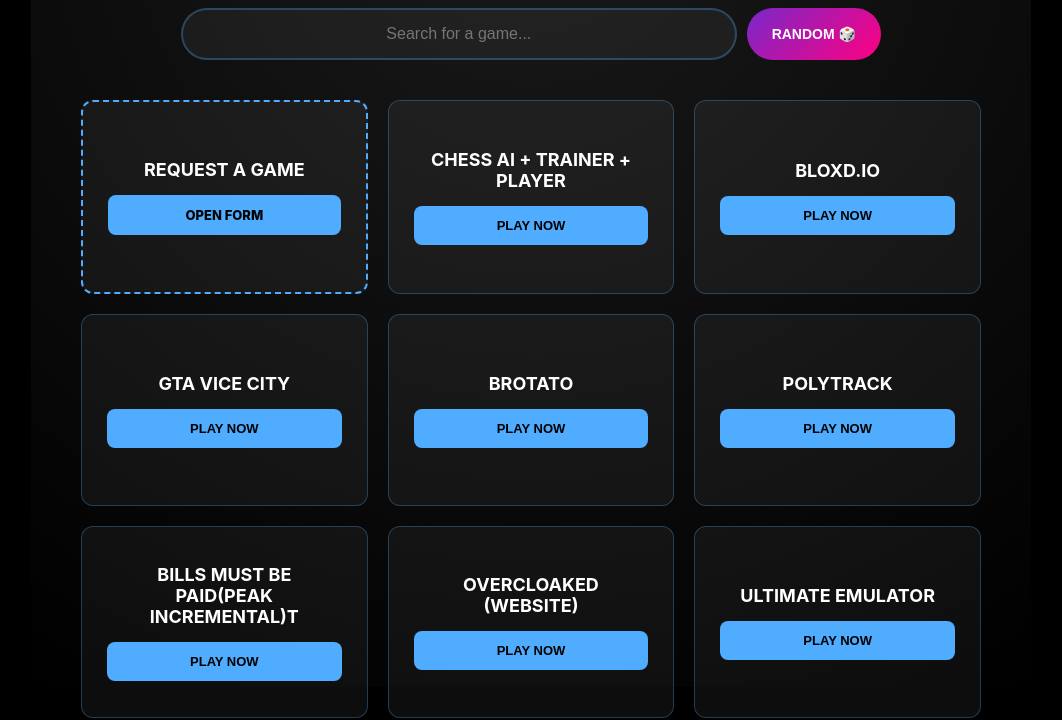
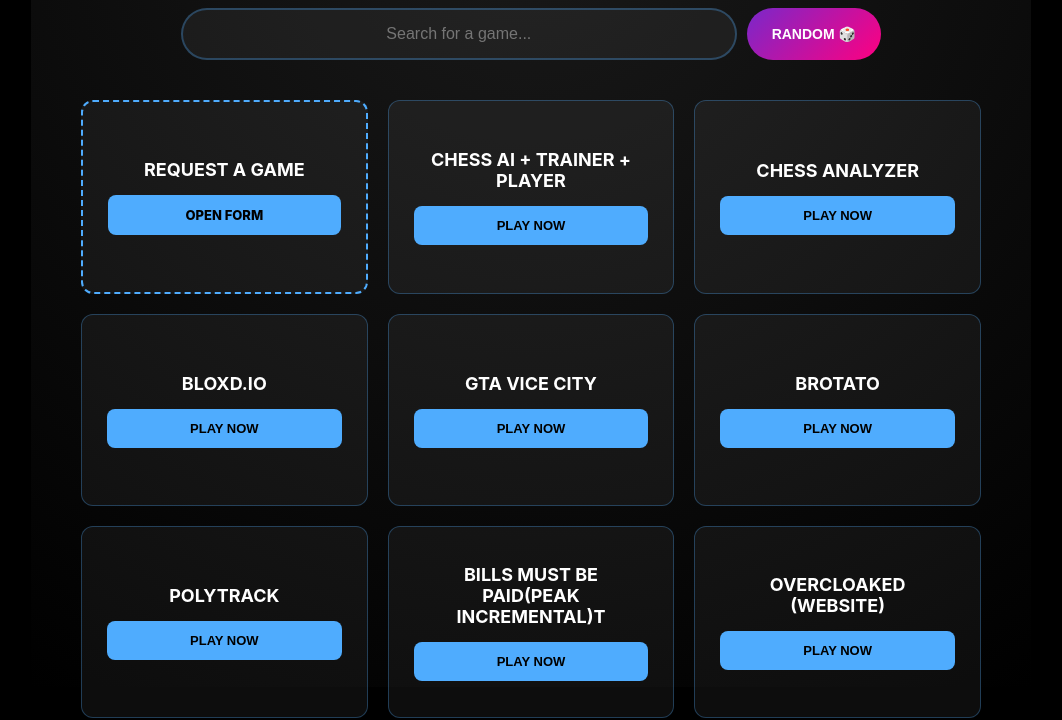
Before and after one commit to billybong50/requested, a plain HTML site: page index.html in a window 1280 px wide. Shown: the part 113-833 px from the top of the page, without its empty margins (109-1171 px from the left). Drawn offline with Linux system fonts and the light colour scheme.

Commit message:
Add Chess Analyzer card to index.html

```diff
--- a/index.html
+++ b/index.html
@@ -488,6 +488,14 @@
             <button class="btn" onclick="launch('Bloxd.io', 'https://iamsdt.github.io/chess/')">Play Now</button>
 
         </div>
+        <div class="card" data-name="Bloxd.io">
+
+
+            <h3>Chess Analyzer</h3>
+
+            <button class="btn" onclick="launch('Bloxd.io', 'https://univercee.github.io/chess-evaluate/')">Play Now</button>
+
+        </div>
            <div class="card" data-name="Bloxd.io">
 
 
```
